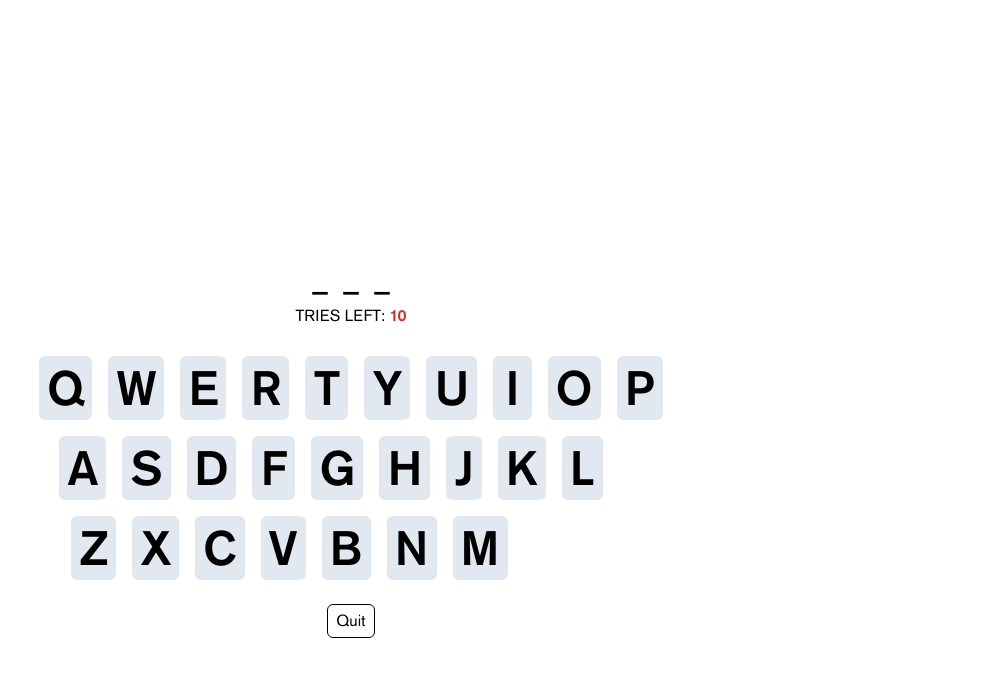
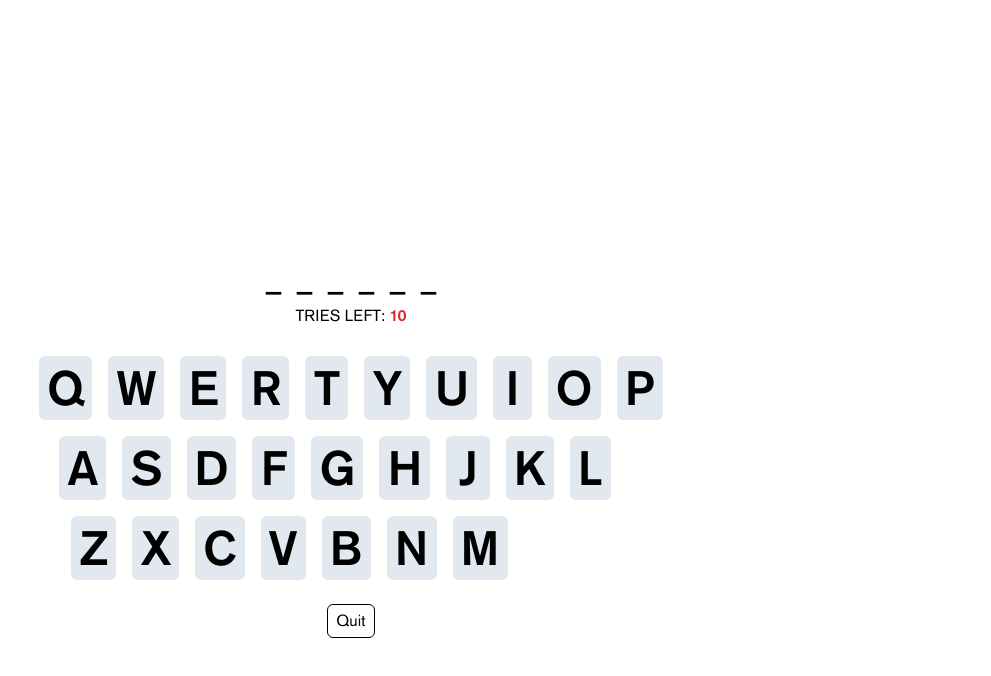
Before and after one commit to Denllar/hangman-game-ru, a website built with Vite: page index.html in a window 1280 px wide. Both pictures are taken after a click on the button "Start Game". Shown: the part 106-782 px from the top of the page, without its empty margins (289-1280 px from the left). Built offline with nearby package versions, Linux system fonts and the light colour scheme.

Commit message:
Add words

```diff
--- a/src/css/style.css
+++ b/src/css/style.css
@@ -58,7 +58,8 @@
     .keyboard-button-div1 {
         @apply flex
     }
-    #I {
+    #I,
+    #J {
         @apply px-2 sm:px-2 md:px-3
     }
     .keyboard-button-div2 {
--- a/src/js/consts.js
+++ b/src/js/consts.js
@@ -1,4 +1,4 @@
- export const WORDS = ['abc']
+ export const WORDS = ['code', 'programming', 'frontend', 'python', 'c', 'go', 'java', 'javascript', 'pascal', 'basic', 'haskell', 'junior', 'middle', 'senjor', 'teamlead', 'vscode', 'hangman', 'git']
  export const KEYBOARDS_LETTERS = Array.from('ABCDEFGHIJKLMNOPQRSTUVWXYZ')
  export const KEYBOARDS_LETTERS1 = Array.from('QWERTYUIOP')
  export const KEYBOARDS_LETTERS2 = Array.from('ASDFGHJKL')
```
